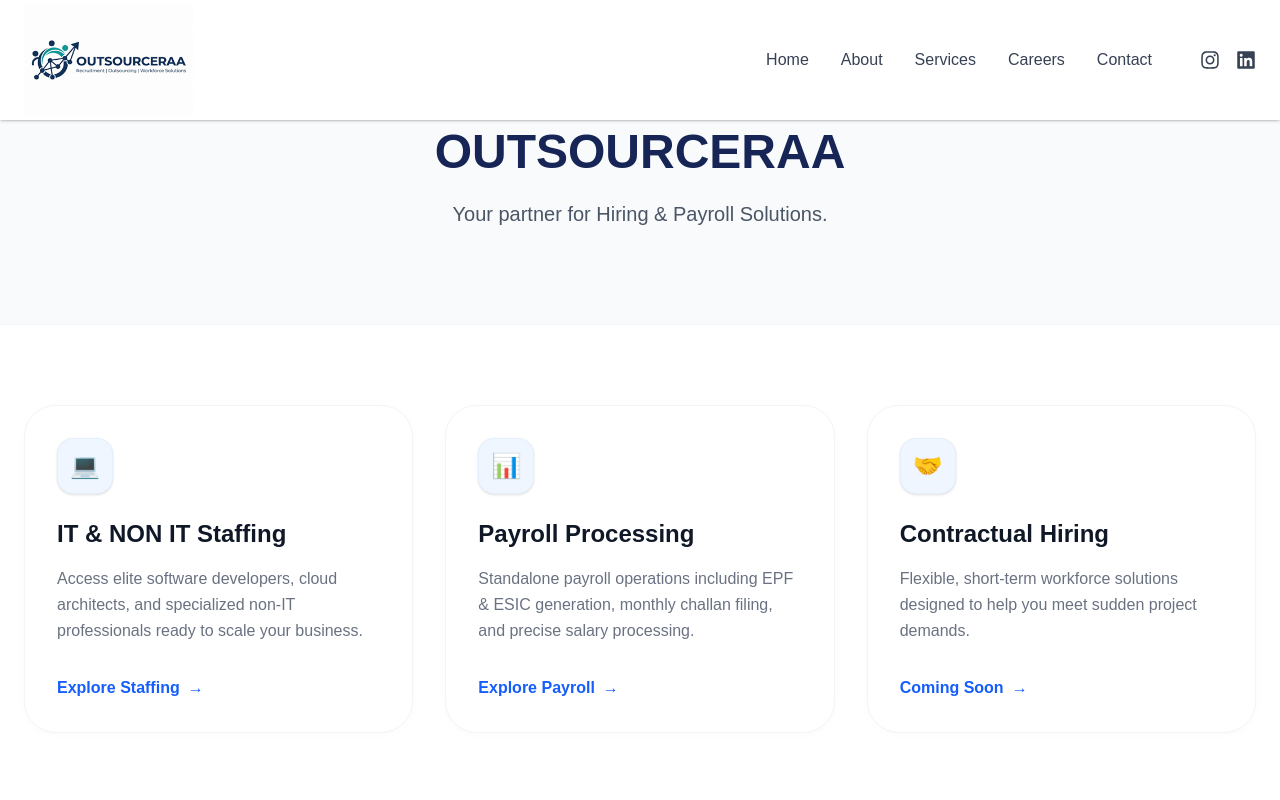
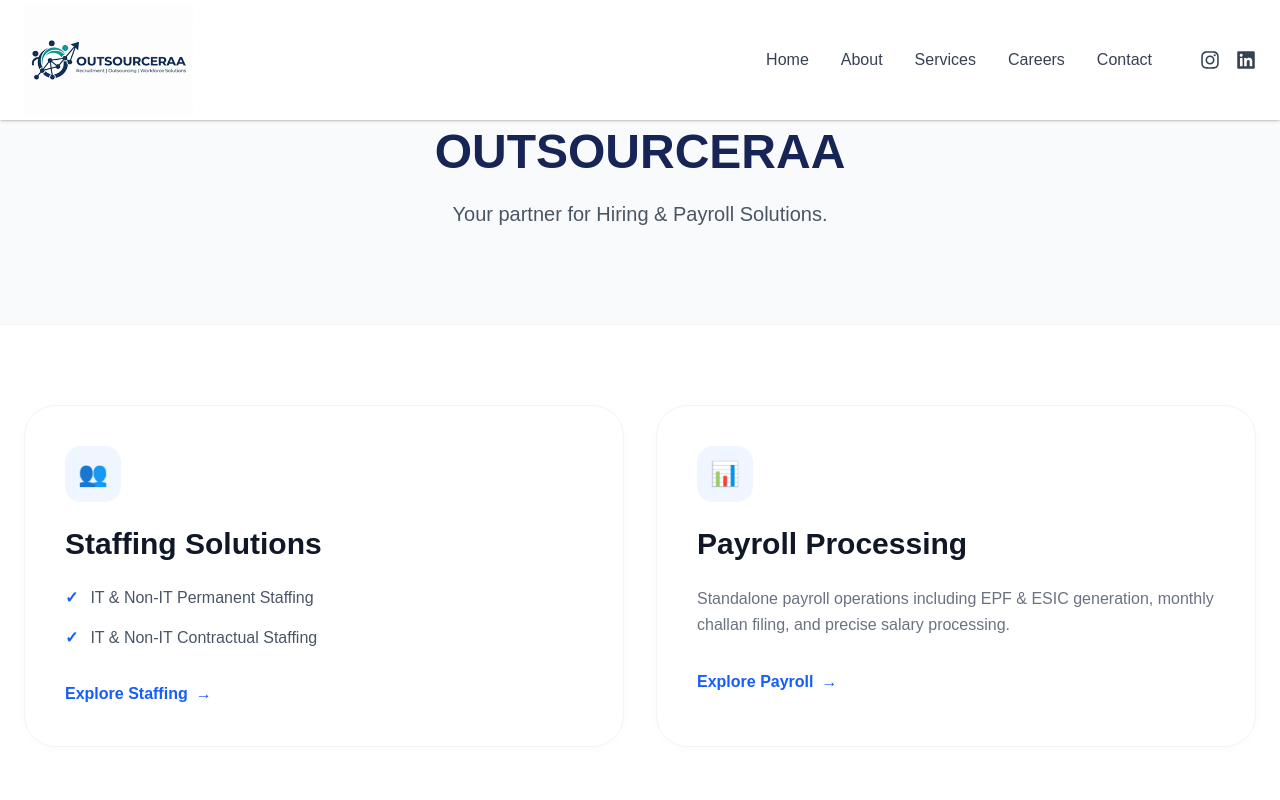
Before and after one commit to outsourceraa/outsourceraa, a Next.js app in the folder frontend/: page / in a window 1280 px wide. Shown: the top 800 px of the page. Built offline with nearby package versions, Linux system fonts and the light colour scheme.

Commit message:
Restructure services to include permanent and contractual staffing

```diff
--- a/frontend/app/page.tsx
+++ b/frontend/app/page.tsx
@@ -15,38 +15,40 @@
       </section>
 
       {/* SERVICES SECTION */}
-      <section className="py-20 px-6 bg-white border-t border-gray-100">
-        <div className="max-w-6xl mx-auto grid md:grid-cols-3 gap-8">
+<section className="py-20 px-6 bg-white border-t border-gray-100">
+  <div className="max-w-5xl mx-auto grid md:grid-cols-2 gap-8">
 
-          {/* Card 1 */}
-          <div className="group bg-white rounded-[2rem] p-8 transition-all duration-500 cursor-pointer shadow-[0_2px_10px_rgb(0,0,0,0.02)] hover:shadow-[0_20px_40px_rgb(0,0,0,0.08)] hover:-translate-y-2 border border-gray-100 hover:border-blue-100 relative overflow-hidden">
-            <div className="absolute top-0 right-0 w-32 h-32 bg-blue-50 rounded-bl-[100px] -z-10 transition-transform duration-500 group-hover:scale-110 opacity-50"></div>
-            <div className="bg-blue-50 w-14 h-14 rounded-2xl flex items-center justify-center text-2xl mb-6 transition-transform duration-500 group-hover:scale-110 group-hover:-rotate-3 shadow-sm border border-blue-100/50">💻</div>
-            <h3 className="text-2xl font-bold text-gray-900 mb-4 transition-colors duration-300">IT & NON IT Staffing</h3>
-            <p className="text-gray-500 mb-8 leading-relaxed">Access elite software developers, cloud architects, and specialized non-IT professionals ready to scale your business.</p>
-            <Link href="/services/it-hiring" className="text-blue-600 font-semibold flex items-center gap-2">Explore Staffing <span className="transform transition-transform duration-300 group-hover:translate-x-2">→</span></Link>
-          </div>
+    {/* Staffing Column */}
+    <div className="group bg-white rounded-[2rem] p-10 transition-all duration-500 shadow-[0_2px_10px_rgb(0,0,0,0.02)] hover:shadow-[0_20px_40px_rgb(0,0,0,0.08)] border border-gray-100">
+      <div className="bg-blue-50 w-14 h-14 rounded-2xl flex items-center justify-center text-2xl mb-6">👥</div>
+      <h3 className="text-3xl font-bold text-gray-900 mb-6">Staffing Solutions</h3>
+      <ul className="space-y-4 text-gray-600 mb-8">
+        <li className="flex items-center gap-3">
+          <span className="text-blue-600 font-bold">✓</span> IT & Non-IT Permanent Staffing
+        </li>
+        <li className="flex items-center gap-3">
+          <span className="text-blue-600 font-bold">✓</span> IT & Non-IT Contractual Staffing
+        </li>
+      </ul>
+      <Link href="/services/staffing" className="text-blue-600 font-semibold flex items-center gap-2">
+        Explore Staffing <span className="transform transition-transform duration-300 group-hover:translate-x-2">→</span>
+      </Link>
+    </div>
 
-          {/* Card 2 */}
-          <div className="group bg-white rounded-[2rem] p-8 transition-all duration-500 cursor-pointer shadow-[0_2px_10px_rgb(0,0,0,0.02)] hover:shadow-[0_20px_40px_rgb(0,0,0,0.08)] hover:-translate-y-2 border border-gray-100 hover:border-blue-100 relative overflow-hidden">
-            <div className="absolute top-0 right-0 w-32 h-32 bg-blue-50 rounded-bl-[100px] -z-10 transition-transform duration-500 group-hover:scale-110 opacity-50"></div>
-            <div className="bg-blue-50 w-14 h-14 rounded-2xl flex items-center justify-center text-2xl mb-6 transition-transform duration-500 group-hover:scale-110 group-hover:-rotate-3 shadow-sm border border-blue-100/50">📊</div>
-            <h3 className="text-2xl font-bold text-gray-900 mb-4 transition-colors duration-300">Payroll Processing</h3>
-            <p className="text-gray-500 mb-8 leading-relaxed">Standalone payroll operations including EPF & ESIC generation, monthly challan filing, and precise salary processing.</p>
-            <Link href="/services/payroll" className="text-blue-600 font-semibold flex items-center gap-2">Explore Payroll <span className="transform transition-transform duration-300 group-hover:translate-x-2">→</span></Link>
-          </div>
+    {/* Payroll Column */}
+    <div className="group bg-white rounded-[2rem] p-10 transition-all duration-500 shadow-[0_2px_10px_rgb(0,0,0,0.02)] hover:shadow-[0_20px_40px_rgb(0,0,0,0.08)] border border-gray-100">
+      <div className="bg-blue-50 w-14 h-14 rounded-2xl flex items-center justify-center text-2xl mb-6">📊</div>
+      <h3 className="text-3xl font-bold text-gray-900 mb-6">Payroll Processing</h3>
+      <p className="text-gray-500 mb-8 leading-relaxed">
+        Standalone payroll operations including EPF & ESIC generation, monthly challan filing, and precise salary processing.
+      </p>
+      <Link href="/services/payroll" className="text-blue-600 font-semibold flex items-center gap-2">
+        Explore Payroll <span className="transform transition-transform duration-300 group-hover:translate-x-2">→</span>
+      </Link>
+    </div>
 
-          {/* Card 3 */}
-          <div className="group bg-white rounded-[2rem] p-8 transition-all duration-500 cursor-pointer shadow-[0_2px_10px_rgb(0,0,0,0.02)] hover:shadow-[0_20px_40px_rgb(0,0,0,0.08)] hover:-translate-y-2 border border-gray-100 hover:border-blue-100 relative overflow-hidden">
-            <div className="absolute top-0 right-0 w-32 h-32 bg-blue-50 rounded-bl-[100px] -z-10 transition-transform duration-500 group-hover:scale-110 opacity-50"></div>
-            <div className="bg-blue-50 w-14 h-14 rounded-2xl flex items-center justify-center text-2xl mb-6 transition-transform duration-500 group-hover:scale-110 group-hover:-rotate-3 shadow-sm border border-blue-100/50">🤝</div>
-            <h3 className="text-2xl font-bold text-gray-900 mb-4 transition-colors duration-300">Contractual Hiring</h3>
-            <p className="text-gray-500 mb-8 leading-relaxed">Flexible, short-term workforce solutions designed to help you meet sudden project demands.</p>
-            <Link href="#" className="text-blue-600 font-semibold flex items-center gap-2">Coming Soon <span className="transform transition-transform duration-300 group-hover:translate-x-2">→</span></Link>
-          </div>
-
-        </div>
-      </section>
+  </div>
+</section>
 
       <Footer />
     </main>
```
